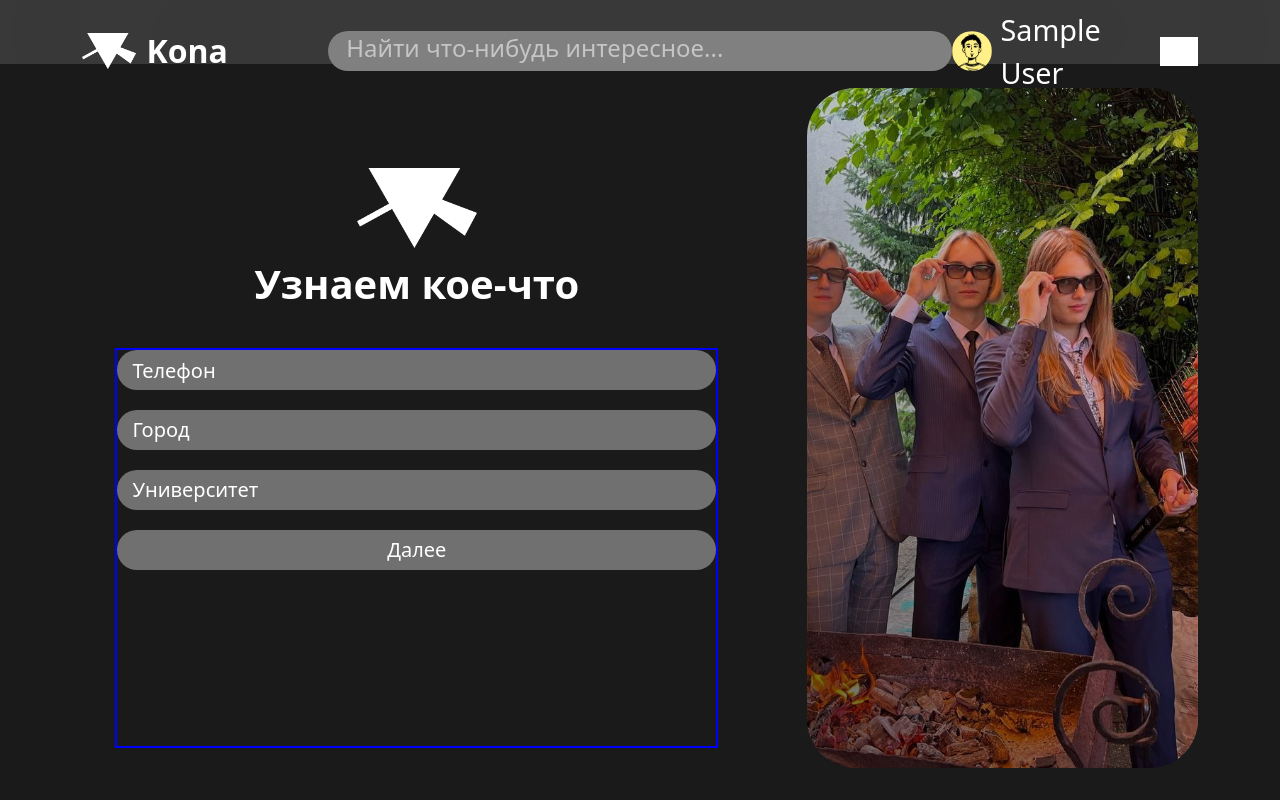
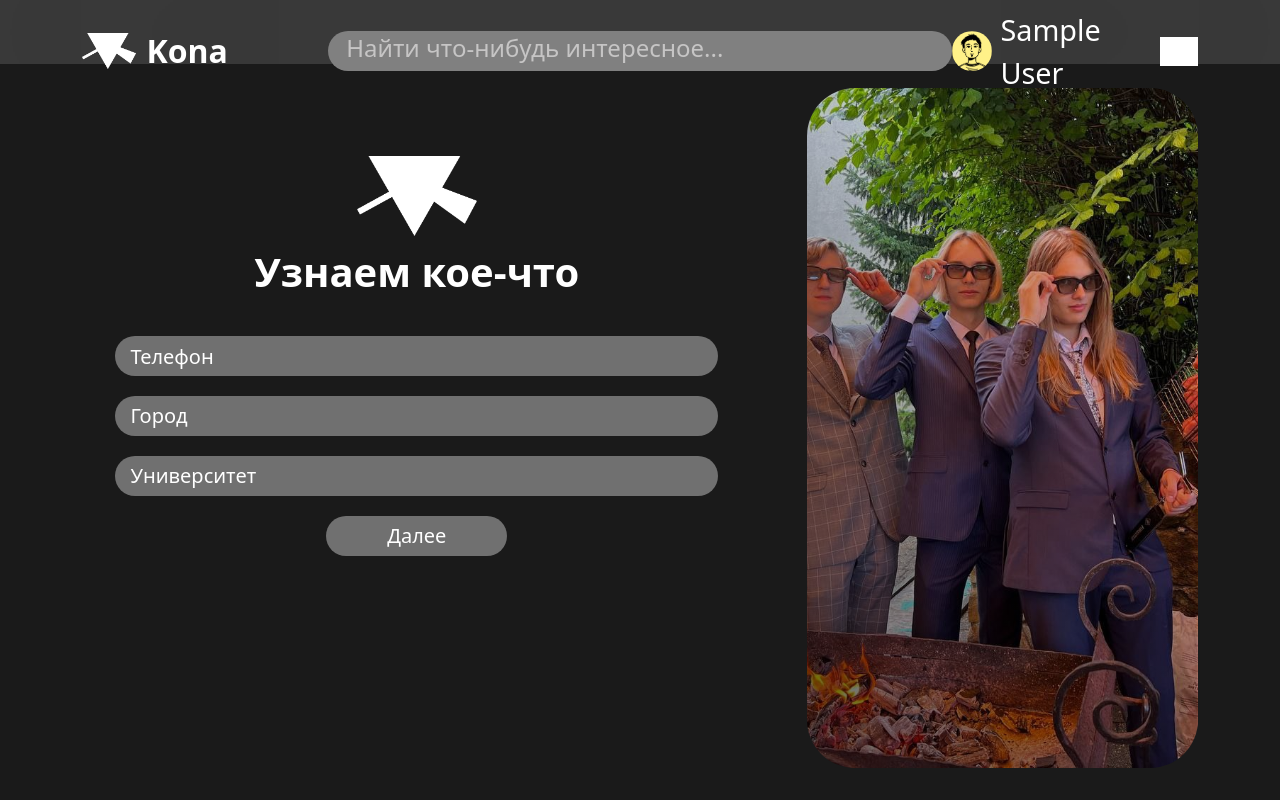
Before and after one commit to NikitaKolotushkin/Kona, a Flask app: page /questionnaire in a window 1280 px wide. Run offline with Flask 3, Linux system fonts and the light colour scheme; a user stored in the database is signed in; tables that the repository leaves empty hold one stand-in row (values such as "Sample post"); some libraries are stand-ins or nearby versions; grey boxes are pictures that could not be loaded.

Commit message:
Styles for /questionnaire form

```diff
--- a/app/static/css/main.css
+++ b/app/static/css/main.css
@@ -354,6 +354,10 @@ input.form__button:hover {
     /* border: 2px solid red; */
 }
 
+.questionnaire_wrapper__left {
+    margin: auto 0;
+}
+
 .title_block {
     width: 100%;
     margin: 0;
@@ -374,10 +378,11 @@ input.form__button:hover {
 
 .form_block {
     width: 90%;
-    border: 2px solid blue;
-    height: 50vh;
+    /* border: 2px solid blue; */
+    height: 40vh;
     margin: 0 auto;
     margin-top: 5vh;
+    text-align: center;
 }
 
 .form_block input, select {
@@ -405,6 +410,11 @@ input.form__button:hover {
     appearance: none;
 }
 
+.form_block input[type=submit] {
+    width: 30%;
+    margin: 0 auto;
+}
+
 .questionnaire_wrapper__right {
     width: 35%;
     background: linear-gradient(45deg, rgba(0, 0, 0, 0.6) 0%, rgba(0, 0, 0, 0) 100%), url('../img/questionnaire.jpeg');
```
